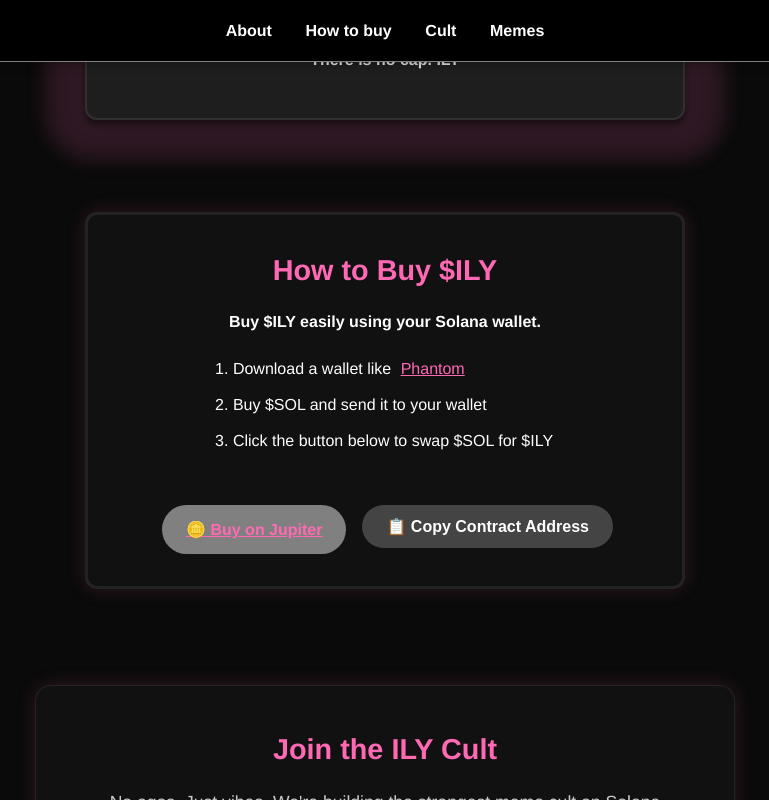
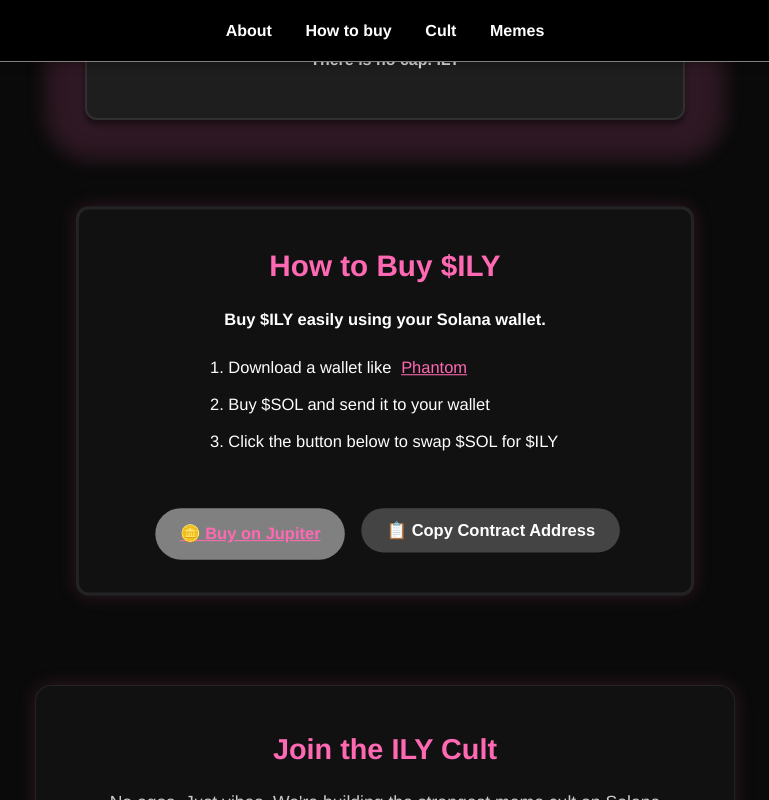
Before and after one commit to Samzkid/ilyonsolana, a plain HTML site: page index.html in a window 1280 px wide. In both pictures the pointer is over the element 640 px from the left and 2996 px from the top of the page. Shown: the part 2596-3396 px from the top of the page, without its empty margins (255-1024 px from the left). Drawn offline with Linux system fonts and the light colour scheme.

Commit message:
Update styles.css

```diff
--- a/styles.css
+++ b/styles.css
@@ -186,6 +186,11 @@ padding: 2rem 1rem;
   border: 3px solid rgba(255, 255, 255, 0.08);
   margin: auto;
 }
+
+.buy-box:hover {
+  transform: scale(1.03);
+}
+
 
 .buy-box h3 {
   color: #ff69b4;
```
